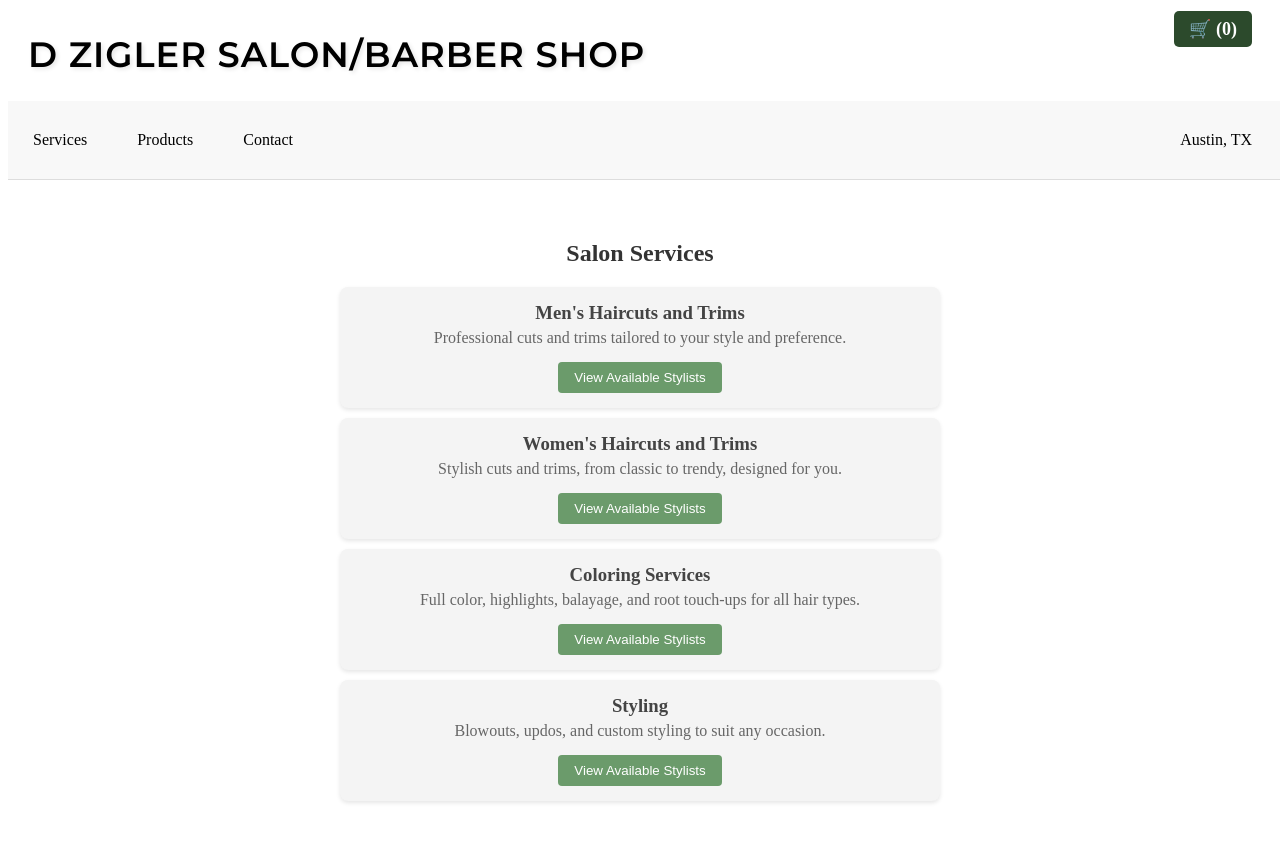
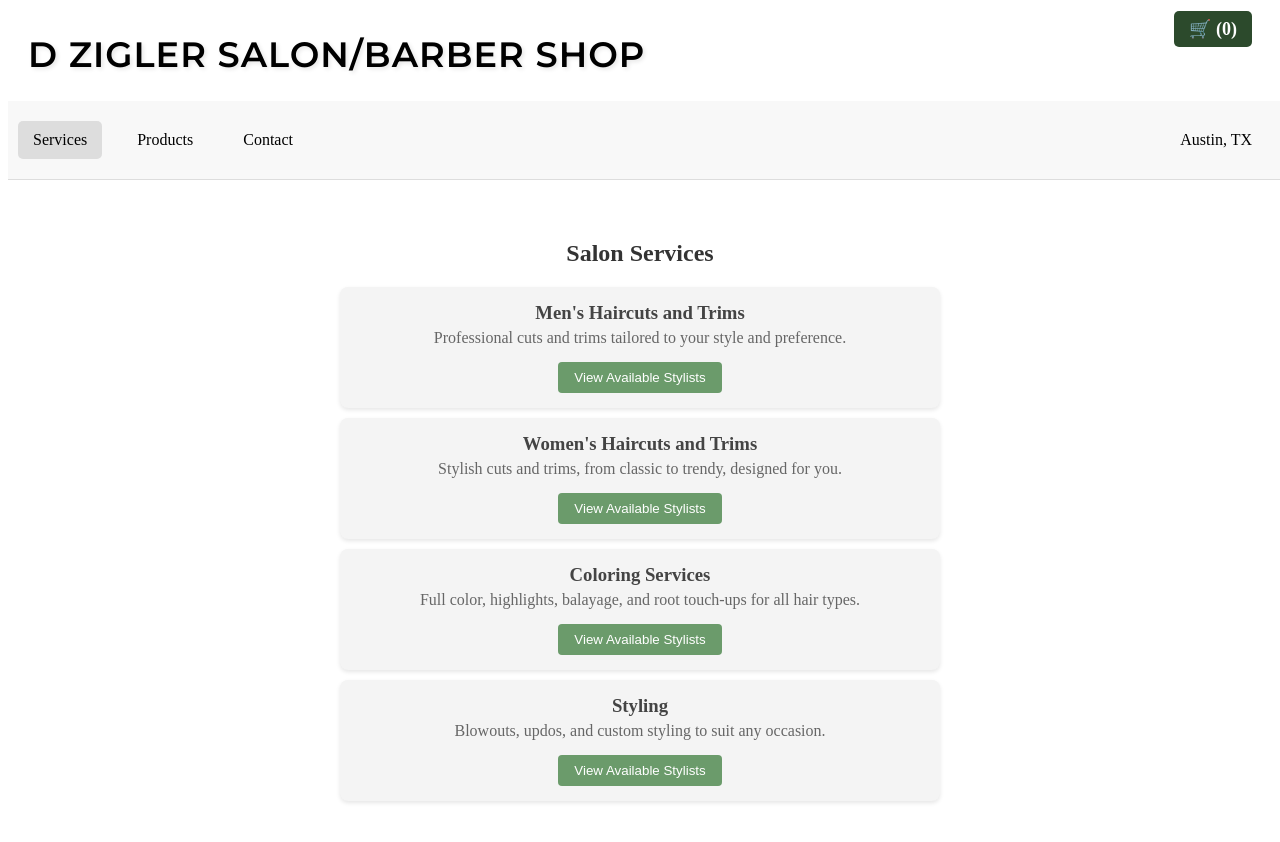
Before and after one commit to jbrnst/salon-barber-app, an Angular app: page /services in a window 1280 px wide. Shown: the top 842 px of the page. Built offline with nearby package versions, Linux system fonts and the light colour scheme.

Commit message:
updates nav menu to highlight selected tab

```diff
--- a/src/menu-component/menu-component.component.css
+++ b/src/menu-component/menu-component.component.css
@@ -23,27 +23,20 @@ a:hover {
   margin: 0;
   padding: 0;
   display: flex;
+  gap: 20px; /* Add space between the menu items */
 }
 
-.menu-container{
-  display:flex;
-  justify-content:space-between;
+.menu-container {
+  display: flex;
+  justify-content: space-between;
   align-items: center;
   width: 100%;
   overflow: hidden;
   box-sizing: border-box;
 }
 
-.location-info{
-  padding-right:30px;
-}
-
-.horizontal-menu {
-  list-style-type: none; /* Remove bullet points */
-  margin: 0;
-  padding: 0;
-  display: flex;
-  gap: 20px; /* Add space between the menu items */
+.location-info {
+  padding-right: 30px;
 }
 
 .horizontal-menu li {
@@ -51,15 +44,20 @@ a:hover {
 }
 
 .horizontal-menu a {
-  text-decoration: none; /* Remove underline */
-  color: #000; /* Set your preferred text color */
-  padding: 10px 15px; /* Add padding for better click area */
-  transition: background-color 0.3s, color 0.3s; /* Smooth transition for hover effects */
-  border-radius: 5px; /* Add border radius for rounded corners */
+  text-decoration: none;
+  color: #000;
+  padding: 10px 15px;
+  transition: background-color 0.3s, color 0.3s;
+  border-radius: 5px;
 }
 
+/* Hover effect */
 .horizontal-menu a:hover {
-  background-color: #ddd; /* Change background color on hover */
-  color: #000; /* Change text color on hover if needed */
-  cursor: pointer; /* Change cursor to pointer on hover */
 }
+
+/* Active link styling */
+.horizontal-menu a.active-link {
+  background-color: #ddd;
+  color: #000;
+  cursor: pointer;
+}
--- a/src/menu-component/menu-component.component.html
+++ b/src/menu-component/menu-component.component.html
@@ -1,8 +1,14 @@
 <div class="menu-container">
-<ul class="horizontal-menu">
-  <li><a routerLink="/services">Services</a></li>
-  <li><a routerLink="/products">Products</a></li>
-  <li><a routerLink="/contact">Contact</a></li>
-</ul>
-<span class="location-info">Austin, TX</span>
+  <ul class="horizontal-menu">
+    <li>
+      <a routerLink="/services" [ngClass]="{ 'active-link': isActive('/services') }">Services</a>
+    </li>
+    <li>
+      <a routerLink="/products" [ngClass]="{ 'active-link': isActive('/products') }">Products</a>
+    </li>
+    <li>
+      <a routerLink="/contact" [ngClass]="{ 'active-link': isActive('/contact') }">Contact</a>
+    </li>
+  </ul>
+  <span class="location-info">Austin, TX</span>
 </div>
--- a/src/menu-component/menu-component.component.ts
+++ b/src/menu-component/menu-component.component.ts
@@ -1,6 +1,6 @@
-import { Component, OnInit } from '@angular/core';
+import { Component } from '@angular/core';
 import { CommonModule } from '@angular/common';
-import { RouterModule } from '@angular/router';
+import { Router, RouterModule } from '@angular/router';
 
 @Component({
   selector: 'app-menu-component',
@@ -9,11 +9,11 @@ import { RouterModule } from '@angular/router';
   templateUrl: './menu-component.component.html',
   styleUrls: ['./menu-component.component.css']
 })
-export class MenuComponentComponent implements OnInit {
+export class MenuComponentComponent {
 
-  constructor() { }
+  constructor(private router: Router) {}
 
-  ngOnInit() {
+  isActive(route: string): boolean {
+    return this.router.url === route;
   }
-
 }
```
